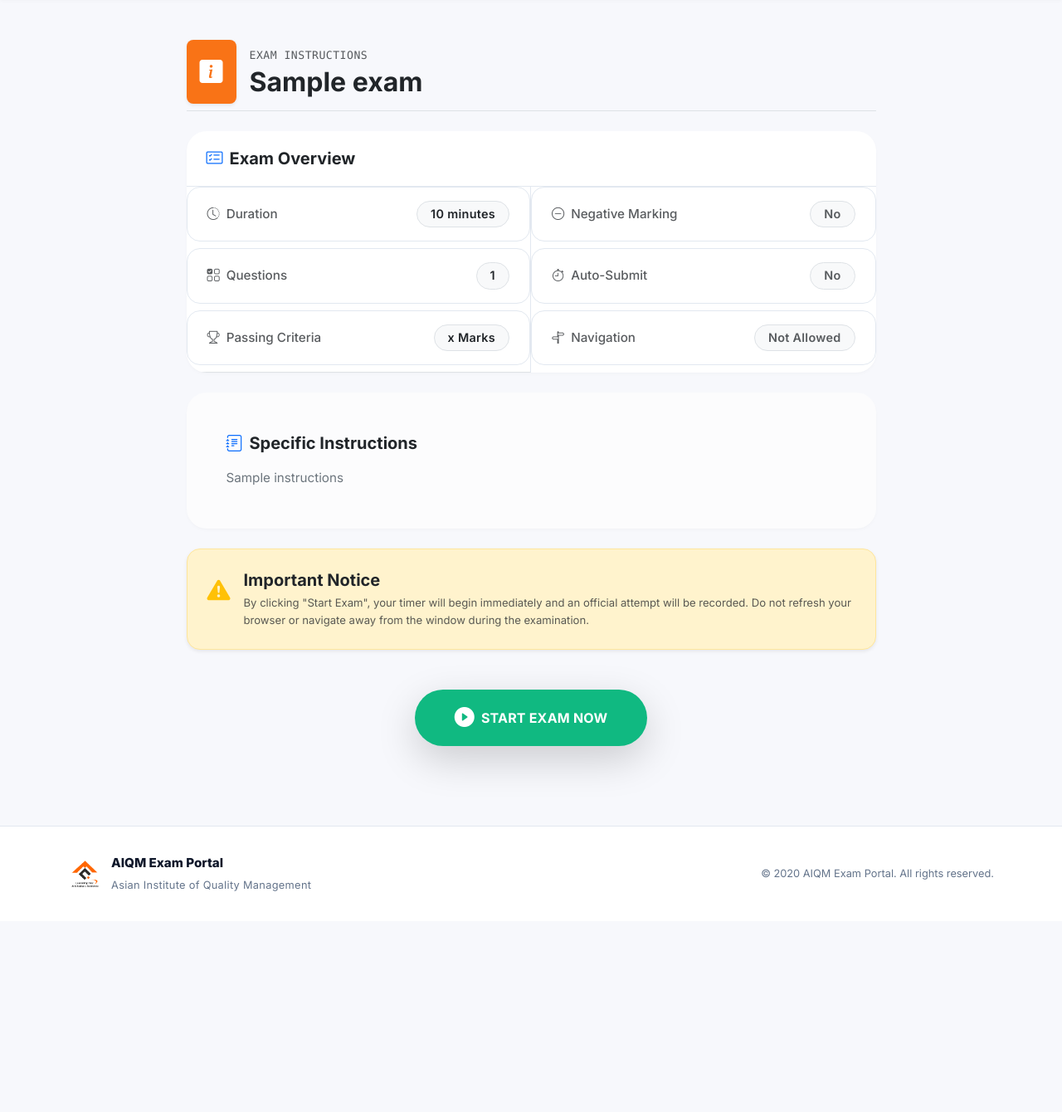
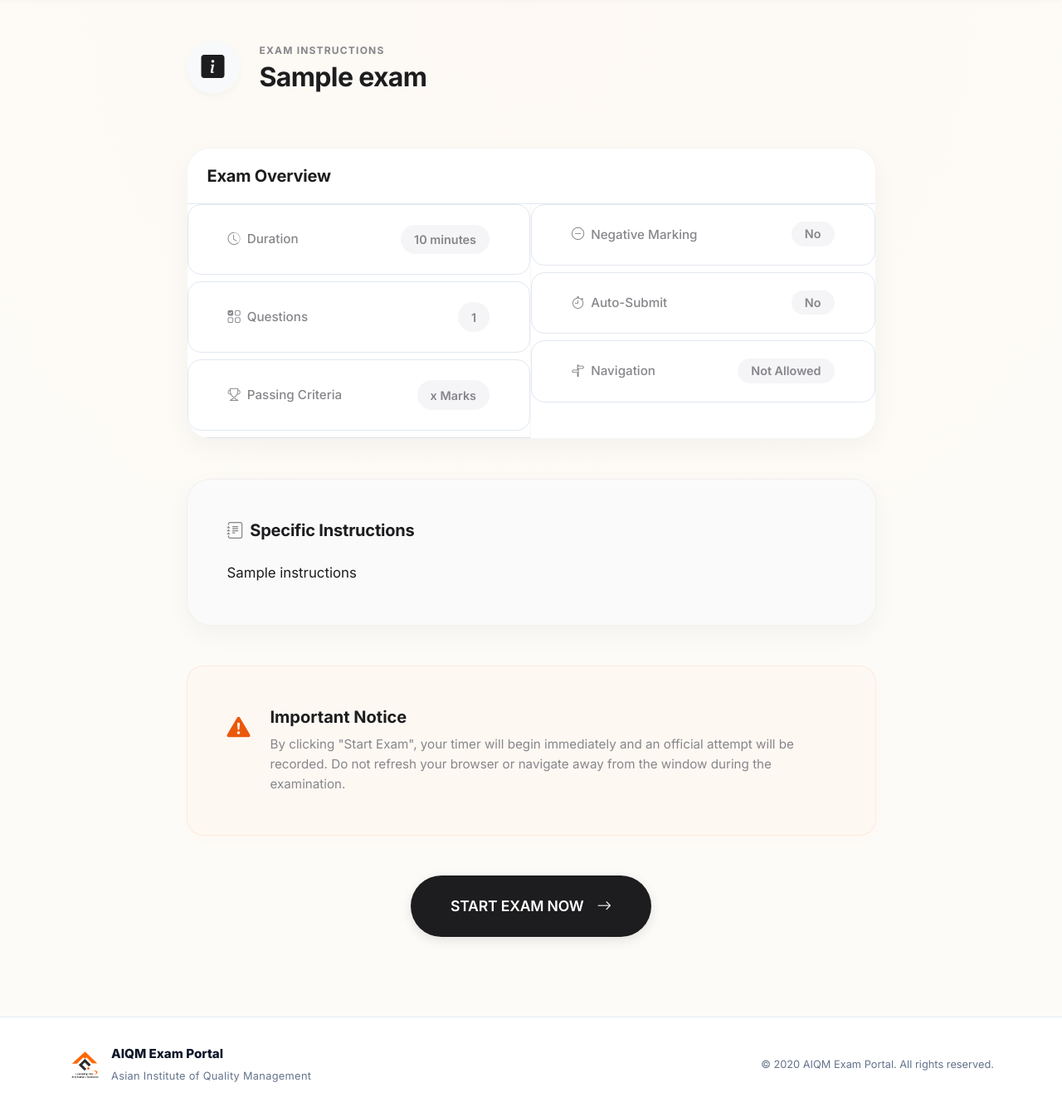
Before and after one commit to Aniket182001/Exam-portal, a Python web app: template app/templates/student/instructions.html in a window 1280 px wide. Shown: the part 70-1410 px from the top of the page at 83% size. Before the commit the page ends 1144 px from the top, so only its background shows below. Run offline with Jinja, Linux system fonts and the light colour scheme; the template is opened without the code that fills it: most values are stand-ins (such as "Sample title", 1, 10 or a date in 2020).

Commit message:
Redesign student entry and instructions with Apple aesthetic

```diff
--- a/app/static/css/portal.css
+++ b/app/static/css/portal.css
@@ -683,6 +683,99 @@ a:hover {
     }
 }
 
+/* ================================================================
+   STUDENT FLOW (Apple Inspired Additions)
+   ================================================================ */
+.apple-glass-bg {
+    background-color: #FDFBF7;
+    background-image: radial-gradient(circle at 50% 0%, rgba(249, 115, 22, 0.02) 0%, transparent 60%);
+    min-height: 100vh;
+    animation: fade-up 0.8s cubic-bezier(0.16, 1, 0.3, 1) forwards;
+}
+
+.apple-card-soft {
+    background: #FFFFFF;
+    border: 1px solid rgba(0,0,0,0.04) !important;
+    border-radius: 28px !important;
+    box-shadow: 0 10px 30px rgba(0, 0, 0, 0.04) !important;
+    overflow: hidden;
+}
+
+.apple-input-wrapper {
+    position: relative;
+    display: flex;
+    align-items: center;
+}
+
+.apple-input-icon {
+    position: absolute;
+    left: 1.25rem;
+    color: #86868B;
+    font-size: 1.1rem;
+    pointer-events: none;
+    z-index: 2;
+}
+
+.apple-input {
+    background-color: #F5F5F7 !important;
+    border: 1px solid rgba(0,0,0,0.03) !important;
+    border-radius: 16px !important;
+    padding: 1rem 1.25rem 1rem 3rem !important; /* Extra padding on left for icon */
+    font-size: 1rem !important;
+    color: #1D1D1F !important;
+    transition: all 0.3s ease !important;
+    width: 100%;
+}
+
+.apple-input:focus {
+    background-color: #FFFFFF !important;
+    border-color: rgba(249, 115, 22, 0.3) !important;
+    box-shadow: 0 0 0 4px rgba(249, 115, 22, 0.05) !important;
+    outline: none;
+}
+
+.apple-input-wrapper:focus-within .apple-input-icon {
+    color: #1D1D1F;
+}
+
+.apple-pill-soft-green {
+    background-color: rgba(16, 185, 129, 0.1) !important;
+    color: #059669 !important;
+    border: none !important;
+    font-size: 0.9rem !important;
+    padding: 0.4rem 1rem !important;
+    border-radius: 999px;
+    font-weight: 600;
+}
+
+.apple-pill-soft-gray {
+    background-color: #F5F5F7 !important;
+    color: #86868B !important;
+    border: none !important;
+    font-size: 0.9rem !important;
+    padding: 0.4rem 1rem !important;
+    border-radius: 999px;
+    font-weight: 600;
+}
+
+.apple-pill-soft-orange {
+    background-color: rgba(249, 115, 22, 0.1) !important;
+    color: #EA580C !important;
+    border: none !important;
+    font-size: 0.9rem !important;
+    padding: 0.4rem 1rem !important;
+    border-radius: 999px;
+    font-weight: 600;
+}
+
+.apple-alert-warm {
+    background-color: #FEF8F3;
+    border: 1px solid rgba(249, 115, 22, 0.1);
+    border-radius: 20px;
+    padding: 1.5rem;
+    box-shadow: 0 4px 12px rgba(249, 115, 22, 0.02);
+}
+
 @media (max-width: 480px) {
     .hero-title {
         font-size: 2rem;
--- a/app/templates/student/instructions.html
+++ b/app/templates/student/instructions.html
@@ -3,39 +3,40 @@
 {% block page_title %}Instructions - {{ exam.title }}{% endblock %}
 
 {% block content %}
-<div class="container py-4 py-md-5">
+<div class="apple-glass-bg py-4 py-md-5">
+    <div class="container">
         <div class="row justify-content-center">
             <div class="col-lg-9">
 
-            <div class="d-flex align-items-center mb-4 pb-2 border-bottom">
-                <div class="bg-primary-brand text-white rounded-3 p-3 me-3 shadow-sm">
-                    <i class="bi bi-info-square-fill fs-3"></i>
+                <div class="d-flex align-items-center mb-5 pb-3">
+                    <div class="bg-light rounded-circle d-flex align-items-center justify-content-center me-4" style="width: 64px; height: 64px; box-shadow: 0 4px 10px rgba(0,0,0,0.03);">
+                        <i class="bi bi-info-square-fill fs-3" style="color: #1D1D1F;"></i>
                     </div>
                     <div>
-                    <span class="text-uppercase tracking-wider text-muted font-monospace small letter-wide">Exam Instructions</span>
-                    <h2 class="mb-0 text-dark fw-bold">{{ exam.title }}</h2>
+                        <span class="text-uppercase fw-bold small letter-wide" style="color: #86868B; letter-spacing: 0.1em; font-size: 0.75rem;">Exam Instructions</span>
+                        <h2 class="mb-0 fw-bold" style="color: #1D1D1F; letter-spacing: -0.02em;">{{ exam.title }}</h2>
                     </div>
                 </div>
 
-            <div class="card border-0 shadow-sm rounded-xl mb-4 overflow-hidden">
-                <div class="card-header bg-white border-bottom py-3">
-                    <h5 class="mb-0 fw-bold text-dark"><i class="bi bi-card-checklist me-2 text-primary"></i>Exam Overview</h5>
+                <div class="apple-card-soft mb-5">
+                    <div class="card-header bg-white border-bottom py-4 px-4 px-md-5">
+                        <h5 class="mb-0 fw-bold" style="color: #1D1D1F; letter-spacing: -0.01em;">Exam Overview</h5>
                     </div>
                     <div class="card-body p-0">
                         <div class="row g-0">
                             <div class="col-md-6 border-end-md border-bottom border-bottom-md-0">
                                 <ul class="list-group list-group-flush">
-                                <li class="list-group-item d-flex justify-content-between align-items-center py-3 px-4 border-0 border-bottom">
-                                    <span class="text-muted fw-medium"><i class="bi bi-clock-history me-2"></i>Duration</span>
-                                    <span class="badge bg-light text-dark border px-3 py-2 rounded-pill fw-semibold" style="font-size: 0.9rem;">{{ exam.duration_minutes }} minutes</span>
+                                    <li class="list-group-item d-flex justify-content-between align-items-center py-4 px-4 px-md-5 border-0 border-bottom">
+                                        <span class="fw-medium" style="color: #86868B;"><i class="bi bi-clock-history me-2"></i>Duration</span>
+                                        <span class="apple-pill-soft-gray">{{ exam.duration_minutes }} minutes</span>
                                     </li>
-                                <li class="list-group-item d-flex justify-content-between align-items-center py-3 px-4 border-0 border-bottom">
-                                    <span class="text-muted fw-medium"><i class="bi bi-ui-checks-grid me-2"></i>Questions</span>
-                                    <span class="badge bg-light text-dark border px-3 py-2 rounded-pill fw-semibold" style="font-size: 0.9rem;">{{ exam.questions|length }}</span>
+                                    <li class="list-group-item d-flex justify-content-between align-items-center py-4 px-4 px-md-5 border-0 border-bottom">
+                                        <span class="fw-medium" style="color: #86868B;"><i class="bi bi-ui-checks-grid me-2"></i>Questions</span>
+                                        <span class="apple-pill-soft-gray">{{ exam.questions|length }}</span>
                                     </li>
-                                <li class="list-group-item d-flex justify-content-between align-items-center py-3 px-4 border-0">
-                                    <span class="text-muted fw-medium"><i class="bi bi-trophy me-2"></i>Passing Criteria</span>
-                                    <span class="badge bg-light text-dark border px-3 py-2 rounded-pill fw-semibold" style="font-size: 0.9rem;">
+                                    <li class="list-group-item d-flex justify-content-between align-items-center py-4 px-4 px-md-5 border-0">
+                                        <span class="fw-medium" style="color: #86868B;"><i class="bi bi-trophy me-2"></i>Passing Criteria</span>
+                                        <span class="apple-pill-soft-gray">
                                             {{ exam.passing_value }}{% if exam.passing_type == 'percentage' %}%{% else %} Marks{% endif %}
                                         </span>
                                     </li>
@@ -43,33 +44,33 @@
                             </div>
                             <div class="col-md-6">
                                 <ul class="list-group list-group-flush">
-                                <li class="list-group-item d-flex justify-content-between align-items-center py-3 px-4 border-0 border-bottom">
-                                    <span class="text-muted fw-medium"><i class="bi bi-dash-circle me-2"></i>Negative Marking</span>
+                                    <li class="list-group-item d-flex justify-content-between align-items-center py-4 px-4 px-md-5 border-0 border-bottom">
+                                        <span class="fw-medium" style="color: #86868B;"><i class="bi bi-dash-circle me-2"></i>Negative Marking</span>
                                         <span>
                                             {% if exam.negative_marking_enabled %}
-                                            <span class="badge bg-danger-subtle text-danger px-3 py-2 rounded-pill fw-semibold" style="font-size: 0.9rem;">-{{ exam.negative_marks }} per wrong</span>
+                                                <span class="apple-pill-soft-gray">-{{ exam.negative_marks }} per wrong</span>
                                             {% else %}
-                                            <span class="badge bg-light text-muted border px-3 py-2 rounded-pill fw-semibold" style="font-size: 0.9rem;">No</span>
+                                                <span class="apple-pill-soft-gray">No</span>
                                             {% endif %}
                                         </span>
                                     </li>
-                                <li class="list-group-item d-flex justify-content-between align-items-center py-3 px-4 border-0 border-bottom">
-                                    <span class="text-muted fw-medium"><i class="bi bi-stopwatch me-2"></i>Auto-Submit</span>
+                                    <li class="list-group-item d-flex justify-content-between align-items-center py-4 px-4 px-md-5 border-0 border-bottom">
+                                        <span class="fw-medium" style="color: #86868B;"><i class="bi bi-stopwatch me-2"></i>Auto-Submit</span>
                                         <span>
                                             {% if exam.auto_submit_on_timeout %}
-                                            <span class="badge bg-success-subtle text-success px-3 py-2 rounded-pill fw-semibold" style="font-size: 0.9rem;">Yes</span>
+                                                <span class="apple-pill-soft-green">Yes</span>
                                             {% else %}
-                                            <span class="badge bg-light text-muted border px-3 py-2 rounded-pill fw-semibold" style="font-size: 0.9rem;">No</span>
+                                                <span class="apple-pill-soft-gray">No</span>
                                             {% endif %}
                                         </span>
                                     </li>
-                                <li class="list-group-item d-flex justify-content-between align-items-center py-3 px-4 border-0">
-                                    <span class="text-muted fw-medium"><i class="bi bi-signpost-split me-2"></i>Navigation</span>
+                                    <li class="list-group-item d-flex justify-content-between align-items-center py-4 px-4 px-md-5 border-0">
+                                        <span class="fw-medium" style="color: #86868B;"><i class="bi bi-signpost-split me-2"></i>Navigation</span>
                                         <span>
                                             {% if exam.allow_question_navigation %}
-                                            <span class="badge bg-success-subtle text-success px-3 py-2 rounded-pill fw-semibold" style="font-size: 0.9rem;">Allowed</span>
+                                                <span class="apple-pill-soft-green">Allowed</span>
                                             {% else %}
-                                            <span class="badge bg-light text-muted border px-3 py-2 rounded-pill fw-semibold" style="font-size: 0.9rem;">Not Allowed</span>
+                                                <span class="apple-pill-soft-gray">Not Allowed</span>
                                             {% endif %}
                                         </span>
                                     </li>
@@ -80,26 +81,26 @@
                 </div>
 
                 {% if exam.instructions %}
-            <div class="card border-0 shadow-sm rounded-xl mb-4 bg-light-subtle">
+                <div class="apple-card-soft mb-5" style="background-color: #FAFAFA;">
                     <div class="card-body p-4 p-md-5">
-                    <h5 class="fw-bold text-dark mb-3"><i class="bi bi-journal-text me-2 text-primary"></i>Specific Instructions</h5>
-                    <div class="text-secondary" style="white-space: pre-wrap; font-size: 0.95rem; line-height: 1.7;">{{ exam.instructions }}</div>
+                        <h5 class="fw-bold mb-4" style="color: #1D1D1F; letter-spacing: -0.01em;"><i class="bi bi-journal-text me-2" style="color: #86868B;"></i>Specific Instructions</h5>
+                        <div style="white-space: pre-wrap; font-size: 1.05rem; line-height: 1.7; color: #1D1D1F;">{{ exam.instructions }}</div>
                     </div>
                 </div>
                 {% endif %}
 
-            <div class="alert alert-warning border-warning-subtle shadow-sm rounded-lg d-flex align-items-start p-4 mb-5">
-                <i class="bi bi-exclamation-triangle-fill text-warning fs-3 me-3 mt-1"></i>
+                <div class="apple-alert-warm d-flex align-items-start p-4 p-md-5 mb-5">
+                    <i class="bi bi-exclamation-triangle-fill fs-3 me-4 mt-1" style="color: #EA580C;"></i>
                     <div>
-                    <h5 class="fw-bold mb-1 text-dark">Important Notice</h5>
-                    <p class="mb-0 text-muted small">By clicking "Start Exam", your timer will begin immediately and an official attempt will be recorded. Do not refresh your browser or navigate away from the window during the examination.</p>
+                        <h5 class="fw-bold mb-2" style="color: #1D1D1F;">Important Notice</h5>
+                        <p class="mb-0" style="color: #86868B; font-size: 0.95rem; line-height: 1.6;">By clicking "Start Exam", your timer will begin immediately and an official attempt will be recorded. Do not refresh your browser or navigate away from the window during the examination.</p>
                     </div>
                 </div>
 
                 <div class="text-center pb-5">
                     <form action="{{ url_for('student_exams.start_exam', exam_code=exam.exam_code) }}" method="POST">
-                    <button type="submit" class="btn btn-success btn-lg px-5 py-3 rounded-pill shadow-lg hover-scale fw-bold d-inline-flex align-items-center">
-                        <i class="bi bi-play-circle-fill fs-4 me-2"></i> START EXAM NOW
+                        <button type="submit" class="btn btn-apple-primary px-5 py-4 d-inline-flex align-items-center">
+                            START EXAM NOW <i class="bi bi-arrow-right ms-3"></i>
                         </button>
                     </form>
                 </div>
@@ -107,22 +108,16 @@
             </div>
         </div>
     </div>
+</div>
 
 <style>
     .border-end-md {
-        border-right: 1px solid var(--aiqm-gray-200);
+        border-right: 1px solid rgba(0,0,0,0.03);
     }
     @media (max-width: 767.98px) {
         .border-end-md {
             border-right: none;
         }
     }
-    .hover-scale {
-        transition: transform 0.2s ease, box-shadow 0.2s ease;
-    }
-    .hover-scale:hover {
-        transform: translateY(-2px);
-        box-shadow: 0 8px 20px rgba(25, 135, 84, 0.3) !important;
-    }
 </style>
 {% endblock %}
```
Also changed, not shown: app/templates/student/entry.html (+23 -41 lines). Lines whose indentation alone changed are shown as unchanged.
